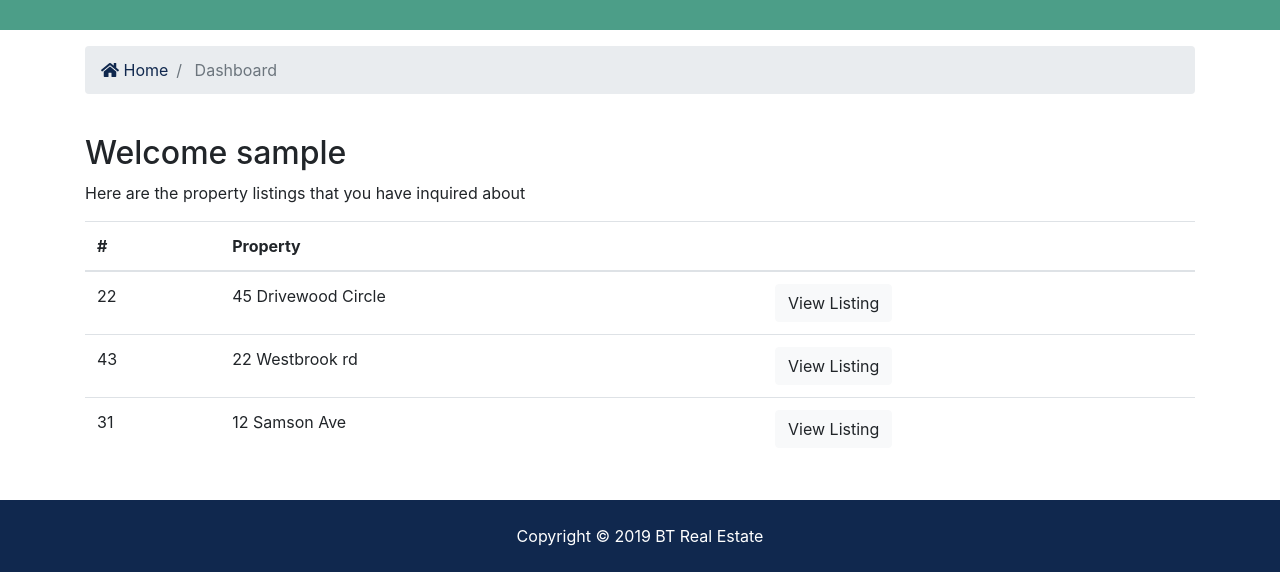
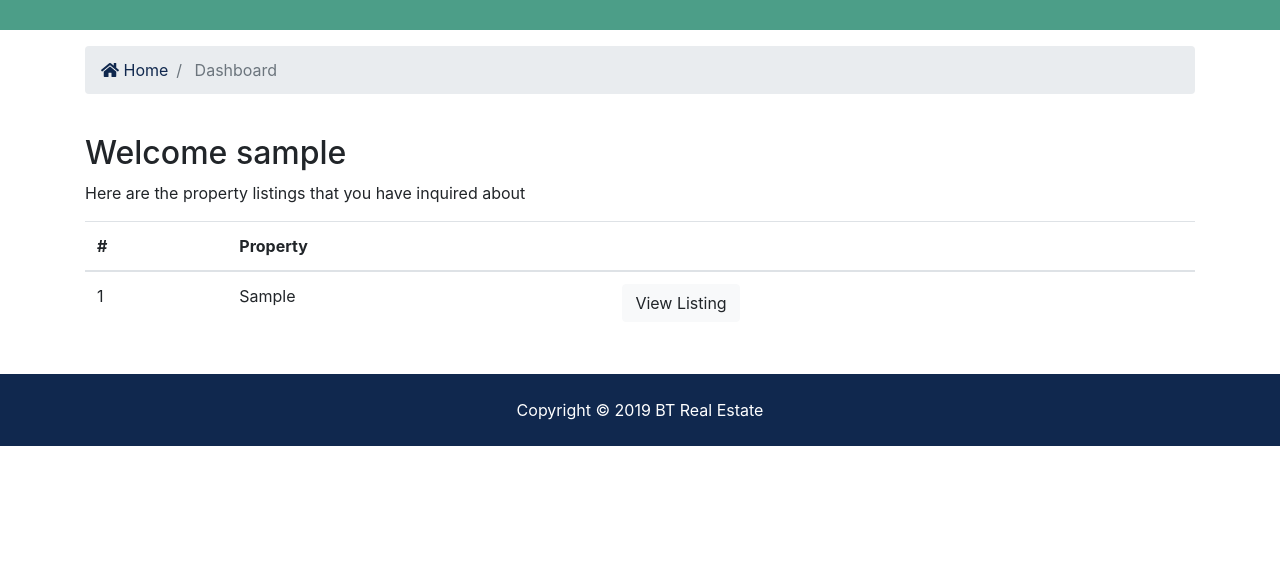
Before and after one commit to ilyasEzz/Learning-Django, a Django app: page /accounts/dashboard in a window 1280 px wide. Shown: the part 315-887 px from the top of the page. After the commit the page ends 800 px from the top, so only its background shows below. Run offline with Django 3.2, Linux system fonts and the light colour scheme; the first user in the database is signed in; tables that the repository leaves empty hold one stand-in row (Sample ...); some libraries are stand-ins or nearby versions.

Commit message:
interactive dashboard

```diff
--- a/accounts/views.py
+++ b/accounts/views.py
@@ -1,6 +1,7 @@
 from django.shortcuts import render, redirect
 from django.contrib import messages, auth
 from django.contrib.auth.models import User
+from contacts.models import Contact
 
 # Create your views here.
 
@@ -28,7 +29,13 @@ def login(request):
 
 
 def dashboard(request):
-    return render(request, 'accounts/dashboard.html')
+    user_contacts = Contact.objects.order_by('-contact_date').filter(user_id=request.user.id)
+
+    context = {
+        'contacts': user_contacts
+    }
+
+    return render(request, 'accounts/dashboard.html', context)
 
 
 def logout(request):
--- a/templates/accounts/dashboard.html
+++ b/templates/accounts/dashboard.html
@@ -45,29 +46,20 @@
                         </tr>
                     </thead>
                     <tbody>
+                        {% for contact in contacts %}
                         <tr>
-                            <td>22</td>
-                            <td>45 Drivewood Circle</td>
+                            <td>{{ contact.id}}</td>
+                            <td>{{ contact.listing }}</td>
                             <td>
-                                <a class="btn btn-light" href="#">View Listing</a>
+                                <a class="btn btn-light" href="{% url 'listing' contact.listing_id %}">View Listing</a>
                             </td>
                         </tr>
-                        <tr>
-                            <td>43</td>
-                            <td>22 Westbrook rd</td>
-                            <td>
-                                <a class="btn btn-light" href="#">View Listing</a>
-                            </td>
-                        </tr>
-                        <tr>
-                            <td>31</td>
-                            <td>12 Samson Ave</td>
-                            <td>
-                                <a class="btn btn-light" href="#">View Listing</a>
-                            </td>
-                        </tr>
+                        {% endfor %}
                     </tbody>
                 </table>
+                {% else %}
+                <p>You haven't made any inqueries</p>
+                {% endif %}
             </div>
         </div>
     </div>
```
Also changed, not shown: other parts of templates/accounts/dashboard.html (+2 -1 lines).
